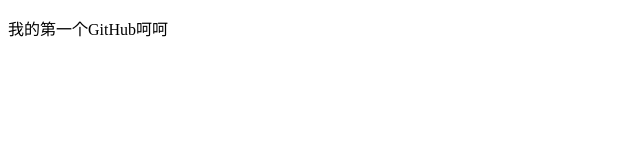
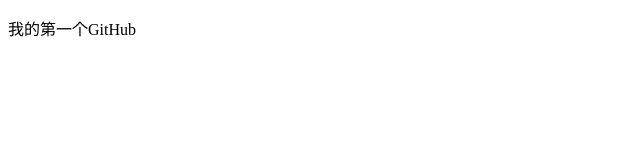
Before and after one commit to supstaer/suptaer.github.lo, a plain HTML site: page Index.html in a window 1280 px wide. Shown: the full height of the page, 0-640 px from the left. Drawn offline with Linux system fonts and the light colour scheme.

Commit message:
Update Index.html

```diff
--- a/Index.html
+++ b/Index.html
@@ -5,6 +5,6 @@
 		<title>Document</title>
 	</head>
 	<body>
-		<p>我的第一个GitHub呵呵</p>
+		<p>我的第一个GitHub</p>
 	</body>
 </html>
```
